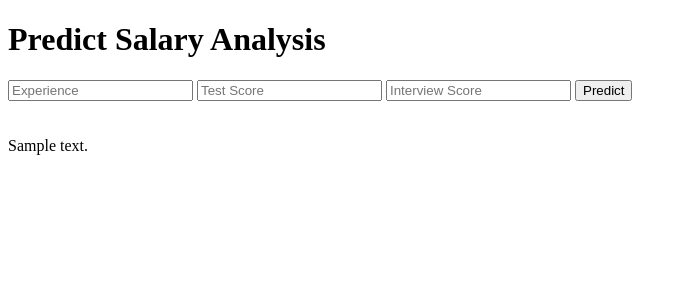
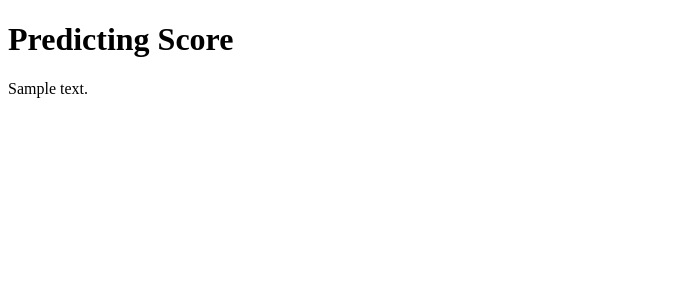
Before and after one commit to Pracs101/salary-pred-heroku, a Flask app: template templates/index.html in a window 1280 px wide. Shown: the top 300 px of the page, without its empty margins (0-687 px from the left). Run offline with Flask 2, Linux system fonts and the light colour scheme; the template is opened without the code that fills it: most values are stand-ins (such as "Sample title", 1, 10 or a date in 2020); parts of the project's set-up code (start-up, migrations or seed data) failed here and were passed over.

Commit message:
Add files via upload

```diff
--- a/app.py
+++ b/app.py
@@ -6,21 +6,53 @@ app = Flask(__name__)
 model = pickle.load(open('model.pkl', 'rb'))
 
 @app.route('/')
-def home():
-    return render_template('index.html')
+# def home():
+#     return render_template('index.html')
 
-@app.route('/predict',methods=['POST'])
 def predict():
     '''
     For rendering results on HTML GUI
     '''
-    int_features = [int(x) for x in request.form.values()]
-    final_features = [np.array(int_features)]
-    prediction = model.predict(final_features)
+    int_features = [x for x in request.form.values()]
+    print(int_features)
 
-    output = round(prediction[0], 2)
+    # con_features = np.array([int_features[0], int_features[1]]).reshape(1,-1)
+    # intworth_features = np.array([int_features[0], int_features[1], int_features[2]]).reshape(1,-1)
+    # apetite_features = np.array([int_features[0], int_features[2]]).reshape(1,-1)
+    # sleep_features = np.array([int_features[0], int_features[1], int_features[3]]).reshape(1,-1)
+    # mood_features = np.array([int_features[0], int_features[4]]).reshape(1,-1)
+    con_features = np.array([11, 5]).reshape(1,-1)
+    intworth_features = np.array([11, 5, 8.4]).reshape(1,-1)
+    apetite_features = np.array([11, 8.4]).reshape(1,-1)
+    sleep_features = np.array([11, 5, 7]).reshape(1,-1)
+    mood_features = np.array([11, 241]).reshape(1,-1)
 
-    return render_template('index.html', prediction_text='Employee Salary should be $ {}'.format(output))
+    # final_features = [np.array(int_features)]
+    # prediction = model.predict(final_features)
+    con_pred = model[0].predict(con_features)
+    intworth_pred = model[1].predict(intworth_features)
+    apetite_pred = model[2].predict(apetite_features)
+    sleep_pred = model[3].predict(sleep_features)
+    mood_pred = model[4].predict(mood_features)
+
+    score = (con_pred[0]) + (apetite_pred[0]) + (sleep_pred[0]) + (mood_pred[0]) + (intworth_pred[0] * 2)
+    # output = round(prediction[0], 2)
+
+    return render_template('index.html', prediction_text='Your Overall score is : {}'.format(score))
+
+
+# @app.route('/predict',methods=['POST'])
+# def predict():
+#     '''
+#     For rendering results on HTML GUI
+#     '''
+#     int_features = [int(x) for x in request.form.values()]
+#     final_features = [np.array(int_features)]
+#     prediction = model.predict(final_features)
+
+#     output = round(prediction[0], 2)
+
+#     return render_template('index.html', prediction_text='Employee Salary should be $ {}'.format(output))
 
 
 if __name__ == "__main__":
--- a/templates/index.html
+++ b/templates/index.html
@@ -13,19 +13,19 @@
 
 <body>
  <div class="login">
-	<h1>Predict Salary Analysis</h1>
+	<h1>Predicting Score</h1>
 
-     <!-- Main Input For Receiving Query to our ML -->
+     <!-- Main Input For Receiving Query to our ML
     <form action="{{ url_for('predict')}}"method="post">
     	<input type="text" name="experience" placeholder="Experience" required="required" />
         <input type="text" name="test_score" placeholder="Test Score" required="required" />
 		<input type="text" name="interview_score" placeholder="Interview Score" required="required" />
 
         <button type="submit" class="btn btn-primary btn-block btn-large">Predict</button>
-    </form>
-
+    </form> -->
+<!--
    <br>
-   <br>
+   <br> -->
    {{ prediction_text }}
 
  </div>
```
Also changed, not shown: requirements.txt (added, +16 -0 lines), 1 other file.
